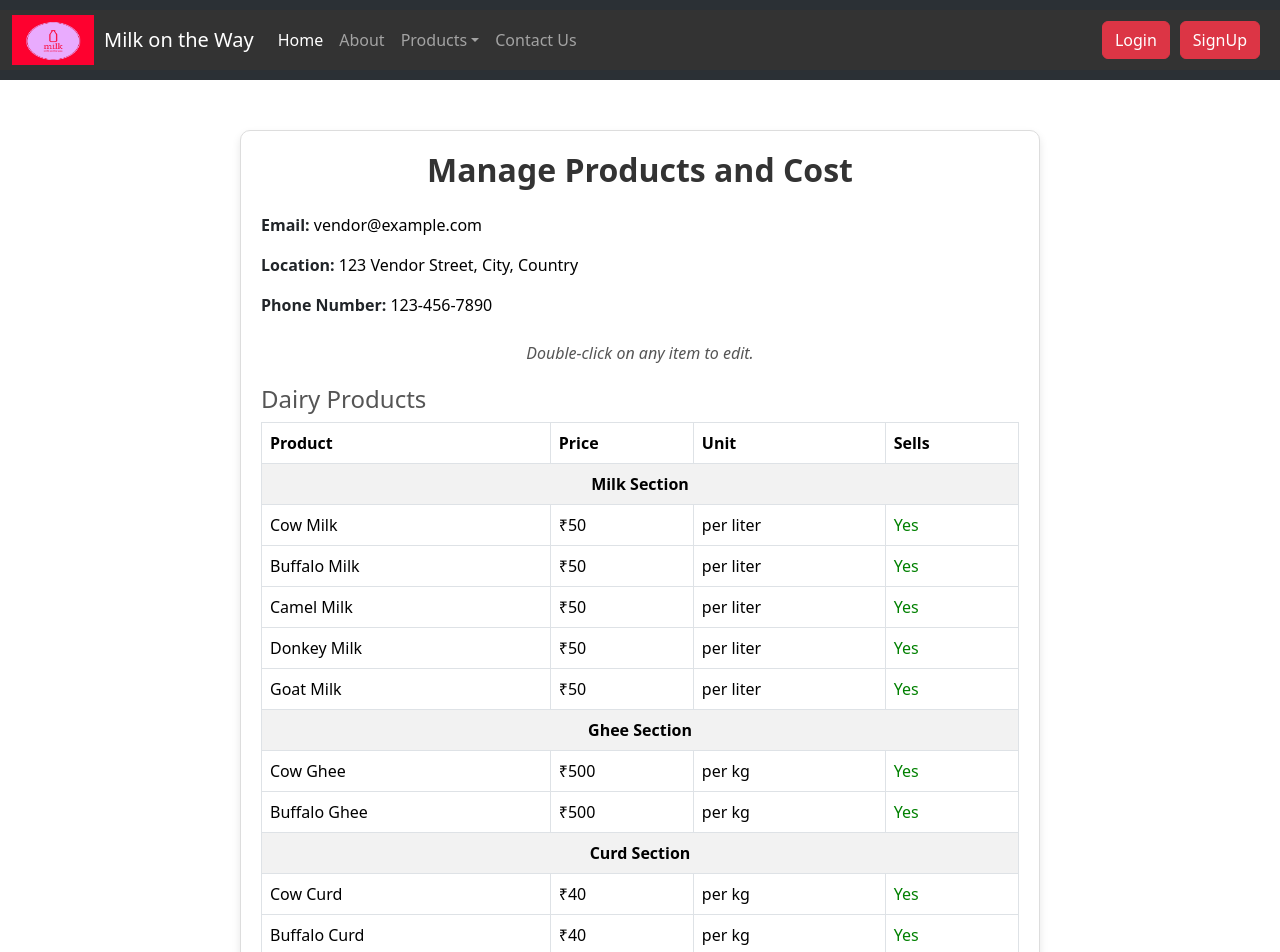
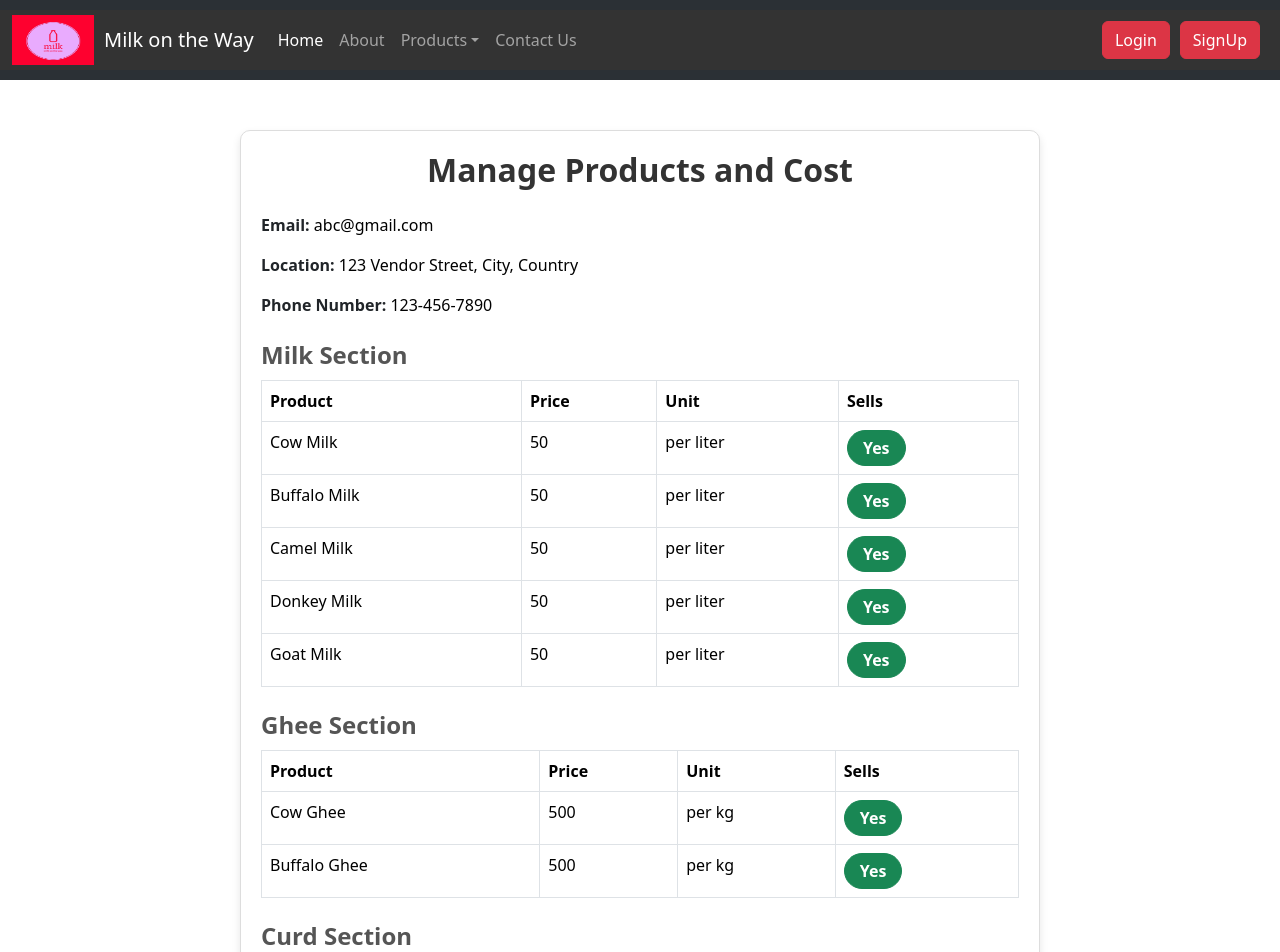
Before and after one commit to akhileshqw/projectlatest, a React (Vite) app: page /manage-products in a window 1280 px wide. Shown: the top 952 px of the page. Built offline with nearby package versions, Linux system fonts and the light colour scheme; no server answers.

Commit message:
added manage product and cost details from db to page

```diff
--- a/src/components/Manage.jsx
+++ b/src/components/Manage.jsx
@@ -1,10 +1,16 @@
-import React, { useEffect, useState } from "react";
+import React, { useContext, useEffect, useState } from "react";
+import { userContext } from "../context/userContext";
 
 const Manage = () => {
+  const [editing, setEditing] = useState(null);
+  const [editedValue, setEditedValue] = useState("");
+  const [showSaveButton, setShowSaveButton] = useState(false);
+  const { LoginUser } = useContext(userContext);
+  const [products, setProducts] = useState(null);
   const [vendorDetails, setVendorDetails] = useState({
-    email: "vendor@example.com",
+    email: "abc@gmail.com",
     location: "123 Vendor Street, City, Country",
-    phoneNumber: "123-456-7890", // Added phone number
+    phoneNumber: "123-456-7890",
     dairyProducts: [
       { name: "Cow Milk", price: 50, unit: "per liter", sells: true },
       { name: "Buffalo Milk", price: 50, unit: "per liter", sells: true },
@@ -18,14 +24,112 @@ const Manage = () => {
     ],
   });
 
-  const [editing, setEditing] = useState(null);
-  const [editedValue, setEditedValue] = useState("");
-  const [showSaveButton, setShowSaveButton] = useState(false);
+  useEffect(() => {
+    const fetchRatings = async () => {
+      if (!LoginUser || !LoginUser.email) {
+        return;
+      }
+      const give = {
+        givenby: LoginUser.email,
+      };
+      try {
+        const response = await fetch("http://localhost:3000/getdiaryproducts", {
+          method: "POST",
+          headers: {
+            "Content-Type": "application/json",
+          },
+          credentials: "include",
+          body: JSON.stringify(give),
+        });
+        if (!response.ok) {
+          throw new Error("Failed to fetch products");
+        }
+        const data = await response.json();
+        setProducts(data[0]);
 
-  const handleDoubleClick = (key, index = null) => {
-    setEditing({ key, index });
+        console.log("products", products);
+      } catch (err) {
+        // setError(err.message);
+      }
+    };
+    fetchRatings();
+  }, [LoginUser]);
+
+  useEffect(() => {
+    if (products) {
+      console.log(products.cowMilkSells);
+      setVendorDetails({
+        email: products.vendorEmail || "akhileshchikatla6@gmail.com",
+        location: products.vendorLocation || "123 Vendor Street, City, Country",
+        phoneNumber: products.phone || "123-456-7890",
+        dairyProducts:
+          [
+            {
+              name: "Cow Milk",
+              price: products.cowMilkPrice,
+              unit: "per liter",
+              sells: products.cowMilkSells,
+            },
+            {
+              name: "Buffalo Milk",
+              price: products.buffaloMilkPrice,
+              unit: "per liter",
+              sells: products.buffaloMikSells,
+            },
+            {
+              name: "Camel Milk",
+              price: products.camelMilkPrice,
+              unit: "per liter",
+              sells: products.camelMilkSells,
+            },
+            {
+              name: "Donkey Milk",
+              price: products.donkeyMilkPrice,
+              unit: "per liter",
+              sells: products.donkeyMilkSells,
+            },
+            {
+              name: "Goat Milk",
+              price: products.goatMilkPrice,
+              unit: "per liter",
+              sells: products.goatMilkSells,
+            },
+            {
+              name: "Cow Ghee",
+              price: products.cowGheePrice,
+              unit: "per kg",
+              sells: products.cowGheeSells,
+            },
+            {
+              name: "Buffalo Ghee",
+              price: products.buffaloGheePrice,
+              unit: "per kg",
+              sells: products.bufffaloGheeSells,
+            },
+            {
+              name: "Cow Curd",
+              price: products.cowCurdPrice,
+              unit: "per kg",
+              sells: products.cowCurdSells,
+            },
+            {
+              name: "Buffalo Curd",
+              price: products.buffaloCurdPrice,
+              unit: "per kg",
+              sells: products.buffaloCurdSells,
+            },
+          ] || [],
+      });
+    }
+  }, [products]);
+
+  const handleDoubleClick = (key, originalIndex = null) => {
+    console.log("Double-clicked:", key, "Index:", originalIndex);
+    setEditing({ key, index: originalIndex });
     if (key === "dairyProductPrice") {
-      setEditedValue(vendorDetails.dairyProducts[index].price);
+      setEditedValue(
+        vendorDetails.dairyProducts[originalIndex].price.toString()
+      );
     } else {
       setEditedValue(vendorDetails[key]);
     }
@@ -33,7 +137,12 @@ const Manage = () => {
   };
 
   const handleSave = () => {
+    console.log("Saving:", editing, "Edited Value:", editedValue);
     if (editing?.key === "dairyProductPrice") {
+      if (isNaN(parseFloat(editedValue))) {
+        alert("Invalid price value. Please enter a valid number.");
+        return;
+      }
       const updatedProducts = [...vendorDetails.dairyProducts];
       updatedProducts[editing.index].price = parseFloat(editedValue);
       setVendorDetails({ ...vendorDetails, dairyProducts: updatedProducts });
@@ -49,15 +158,23 @@ const Manage = () => {
   };
 
   const toggleSells = (index) => {
+    console.log("Toggling sells for index:", index);
     const updatedProducts = [...vendorDetails.dairyProducts];
     updatedProducts[index].sells = !updatedProducts[index].sells;
     setVendorDetails({ ...vendorDetails, dairyProducts: updatedProducts });
     setShowSaveButton(true);
   };
 
-  useEffect(() => {
-    console.log("Fetched vendor details", vendorDetails);
-  }, []);
+  const groupProducts = (category) =>
+    vendorDetails.dairyProducts
+      .map((product, originalIndex) => ({ ...product, originalIndex }))
+      .filter((product) =>
+        category === "Milk"
+          ? product.name.includes("Milk")
+          : category === "Ghee"
+          ? product.name.includes("Ghee")
+          : product.name.includes("Curd")
+      );
 
   return (
     <div
@@ -169,20 +286,19 @@ const Manage = () => {
         </p>
       </div>
 
-      {/* Instruction for editing */}
-      <p
+      {/* Dairy Products Section */}
+      {["Milk", "Ghee", "Curd"].map((category) => (
+        <div key={category} className="mb-4">
+          <h4
             style={{
-          fontStyle: "italic",
+              fontWeight: "bold",
               color: "#555",
-          marginBottom: "20px",
-          textAlign: "center",
+              marginTop: "20px",
+              marginBottom: "10px",
             }}
           >
-        Double-click on any item to edit.
-      </p>
-
-      {/* Dairy Products Table */}
-      <h4 style={{ color: "#555" }}>Dairy Products</h4>
+            {category} Section
+          </h4>
           <table className="table table-bordered">
             <thead>
               <tr>
@@ -193,193 +309,54 @@ const Manage = () => {
               </tr>
             </thead>
             <tbody>
-          {/* Milk Section */}
-          <tr>
-            <th
-              colSpan="4"
-              style={{ textAlign: "center", backgroundColor: "#f2f2f2" }}
-            >
-              Milk Section
-            </th>
-          </tr>
-          {vendorDetails.dairyProducts
-            .map((product, originalIndex) => ({ ...product, originalIndex }))
-            .filter((product) => product.name.includes("Milk"))
-            .map((product) => (
+              {groupProducts(category).map((product) => (
                 <tr key={product.originalIndex}>
                   <td>{product.name}</td>
-                <td
-                  onDoubleClick={() =>
-                    handleDoubleClick("dairyProductPrice", product.originalIndex)
-                  }
-                  style={{
-                    cursor: "pointer",
-                    color:
-                      editing?.index === product.originalIndex
-                        ? "blue"
-                        : "black",
-                    textDecoration:
-                      editing?.index === product.originalIndex
-                        ? "underline"
-                        : "none",
-                  }}
-                >
+                  <td>
                     {editing?.key === "dairyProductPrice" &&
-                  editing?.index === product.originalIndex ? (
+                    editing.index === product.originalIndex ? (
                       <input
                         type="number"
                         value={editedValue}
                         onChange={handleInputChange}
                         autoFocus
-                      style={{
-                        width: "80px",
-                        border: "1px solid #ddd",
-                        borderRadius: "5px",
-                        padding: "3px",
-                      }}
                       />
                     ) : (
-                    `₹${product.price}`
+                      <span
+                        onDoubleClick={() =>
+                          handleDoubleClick(
+                            "dairyProductPrice",
+                            product.originalIndex
+                          )
+                        }
+                        style={{ cursor: "pointer" }}
+                      >
+                        {product.price}
+                      </span>
                     )}
                   </td>
                   <td>{product.unit}</td>
-                <td
+                  <td>
+                    <button
                       onClick={() => toggleSells(product.originalIndex)}
+                      className={`btn ${
+                        product.sells ? "btn-success" : "btn-danger"
+                      }`}
                       style={{
-                    cursor: "pointer",
-                    color: product.sells ? "green" : "red",
+                        borderRadius: "50px",
+                        padding: "5px 15px",
+                        fontWeight: "bold",
                       }}
                     >
                       {product.sells ? "Yes" : "No"}
-                </td>
-              </tr>
-            ))}
-
-          {/* Ghee Section */}
-          <tr>
-            <th
-              colSpan="4"
-              style={{ textAlign: "center", backgroundColor: "#f2f2f2" }}
-            >
-              Ghee Section
-            </th>
-          </tr>
-          {vendorDetails.dairyProducts
-            .map((product, originalIndex) => ({ ...product, originalIndex }))
-            .filter((product) => product.name.includes("Ghee"))
-            .map((product) => (
-              <tr key={product.originalIndex}>
-                <td>{product.name}</td>
-                <td
-                  onDoubleClick={() =>
-                    handleDoubleClick("dairyProductPrice", product.originalIndex)
-                  }
-                  style={{
-                    cursor: "pointer",
-                    color:
-                      editing?.index === product.originalIndex
-                        ? "blue"
-                        : "black",
-                    textDecoration:
-                      editing?.index === product.originalIndex
-                        ? "underline"
-                        : "none",
-                  }}
-                >
-                  {editing?.key === "dairyProductPrice" &&
-                  editing?.index === product.originalIndex ? (
-                    <input
-                      type="number"
-                      value={editedValue}
-                      onChange={handleInputChange}
-                      autoFocus
-                      style={{
-                        width: "80px",
-                        border: "1px solid #ddd",
-                        borderRadius: "5px",
-                        padding: "3px",
-                      }}
-                    />
-                  ) : (
-                    `₹${product.price}`
-                  )}
-                </td>
-                <td>{product.unit}</td>
-                <td
-                  onClick={() => toggleSells(product.originalIndex)}
-                  style={{
-                    cursor: "pointer",
-                    color: product.sells ? "green" : "red",
-                  }}
-                >
-                  {product.sells ? "Yes" : "No"}
-                </td>
-              </tr>
-            ))}
-
-          {/* Curd Section */}
-          <tr>
-            <th
-              colSpan="4"
-              style={{ textAlign: "center", backgroundColor: "#f2f2f2" }}
-            >
-              Curd Section
-            </th>
-          </tr>
-          {vendorDetails.dairyProducts
-            .map((product, originalIndex) => ({ ...product, originalIndex }))
-            .filter((product) => product.name.includes("Curd"))
-            .map((product) => (
-              <tr key={product.originalIndex}>
-                <td>{product.name}</td>
-                <td
-                  onDoubleClick={() =>
-                    handleDoubleClick("dairyProductPrice", product.originalIndex)
-                  }
-                  style={{
-                    cursor: "pointer",
-                    color:
-                      editing?.index === product.originalIndex
-                        ? "blue"
-                        : "black",
-                    textDecoration:
-                      editing?.index === product.originalIndex
-                        ? "underline"
-                        : "none",
-                  }}
-                >
-                  {editing?.key === "dairyProductPrice" &&
-                  editing?.index === product.originalIndex ? (
-                    <input
-                      type="number"
-                      value={editedValue}
-                      onChange={handleInputChange}
-                      autoFocus
-                      style={{
-                        width: "80px",
-                        border: "1px solid #ddd",
-                        borderRadius: "5px",
-                        padding: "3px",
-                      }}
-                    />
-                  ) : (
-                    `₹${product.price}`
-                  )}
-                </td>
-                <td>{product.unit}</td>
-                <td
-                  onClick={() => toggleSells(product.originalIndex)}
-                  style={{
-                    cursor: "pointer",
-                    color: product.sells ? "green" : "red",
-                  }}
-                >
-                  {product.sells ? "Yes" : "No"}
+                    </button>
                   </td>
                 </tr>
               ))}
             </tbody>
           </table>
+        </div>
+      ))}
 
       {showSaveButton && (
         <div className="text-center">
```
Also changed, not shown: 1 other file (tests, documents, lock files or other folders). Lines whose indentation alone changed are shown as unchanged.
